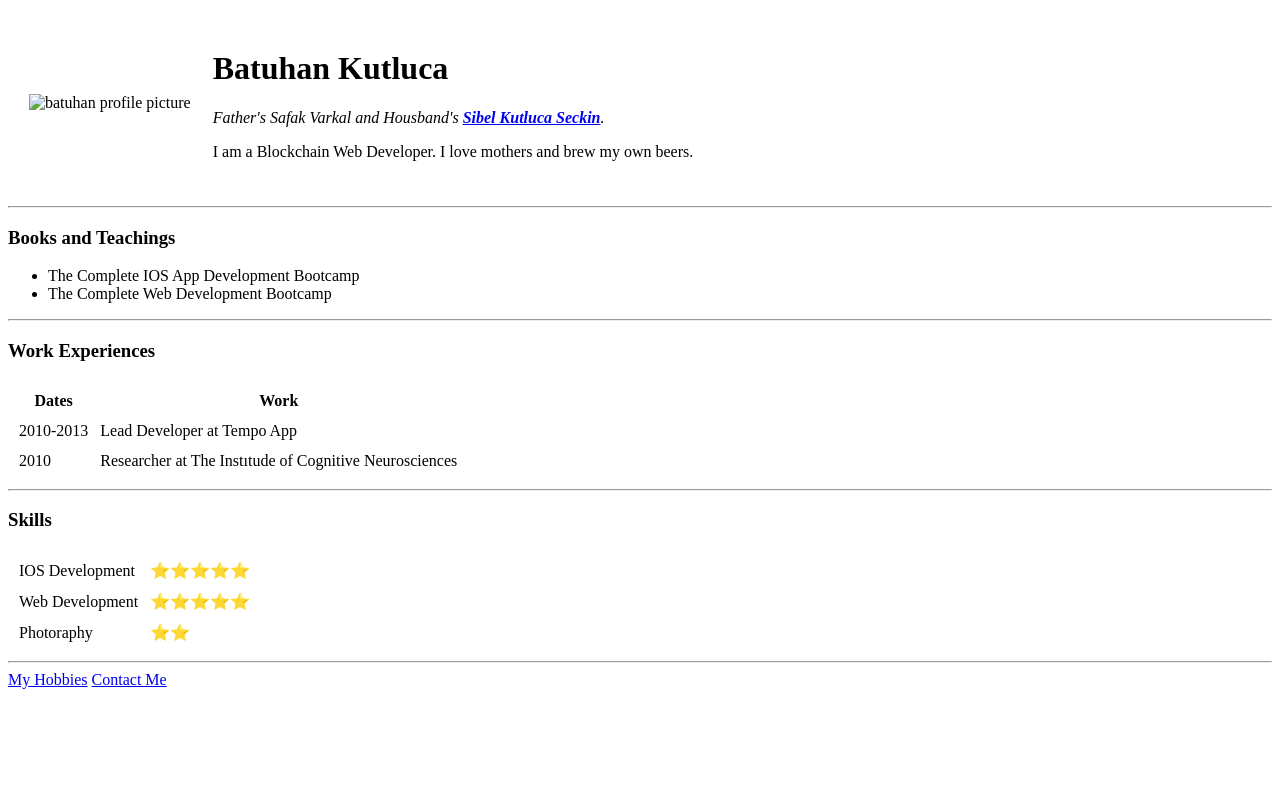
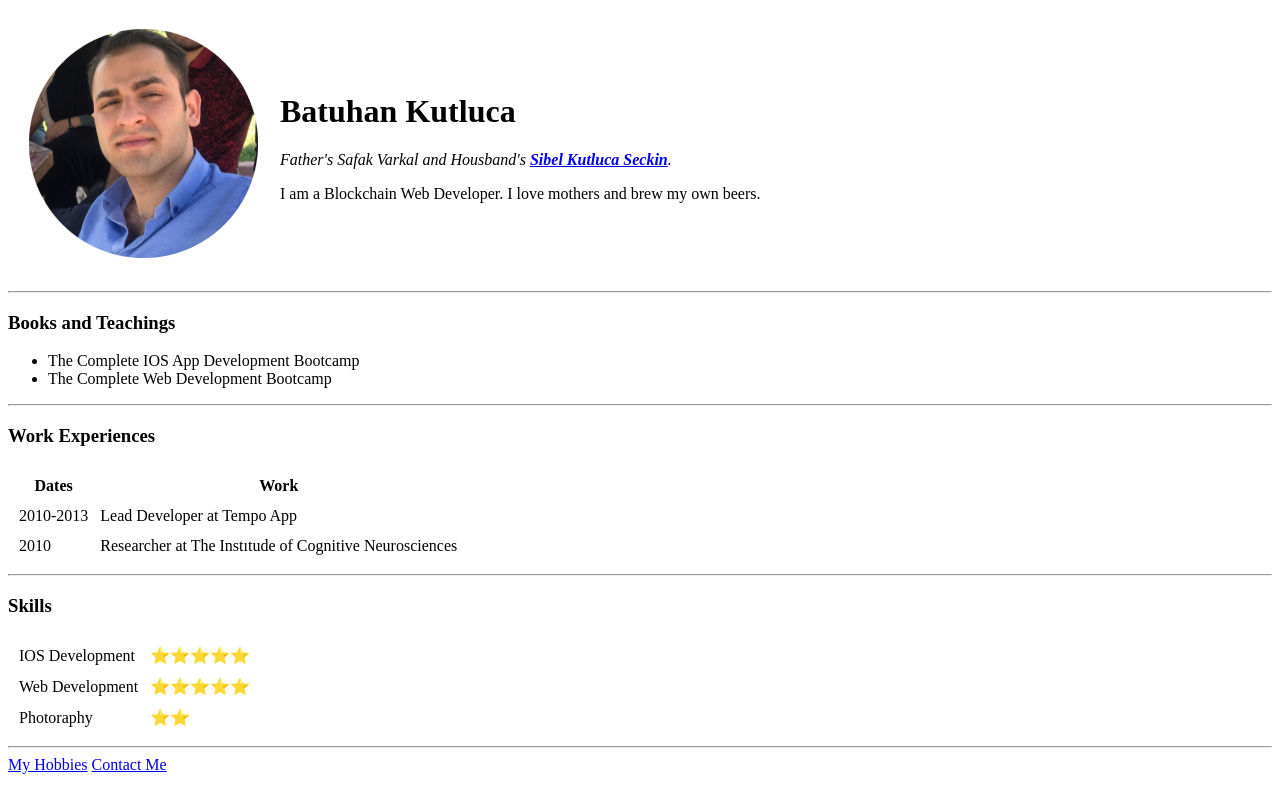
Before and after one commit to kutlucabatuhan/cv, a plain HTML site: page index.html in a window 1280 px wide. Drawn offline with Linux system fonts and the light colour scheme; the site is published under a folder, as on GitHub Pages, so addresses that start at the root find nothing.

Commit message:
Update index.html

```diff
--- a/index.html
+++ b/index.html
@@ -7,7 +7,7 @@
 <body>
     <table cellspacing="20">
         <tr>
-            <td><img src="/images/batuhan.png" alt="batuhan profile picture"></td>
+            <td><img src="images/batuhan.png" alt="batuhan profile picture"></td>
             <td>
                 <h1>Batuhan Kutluca</h1>
                 <p><em>Father's Safak Varkal and Housband's <strong><a href="https://www.instagram.com/sibelbayseckin/">Sibel Kutluca Seckin</a></strong>.</em></p>
```
